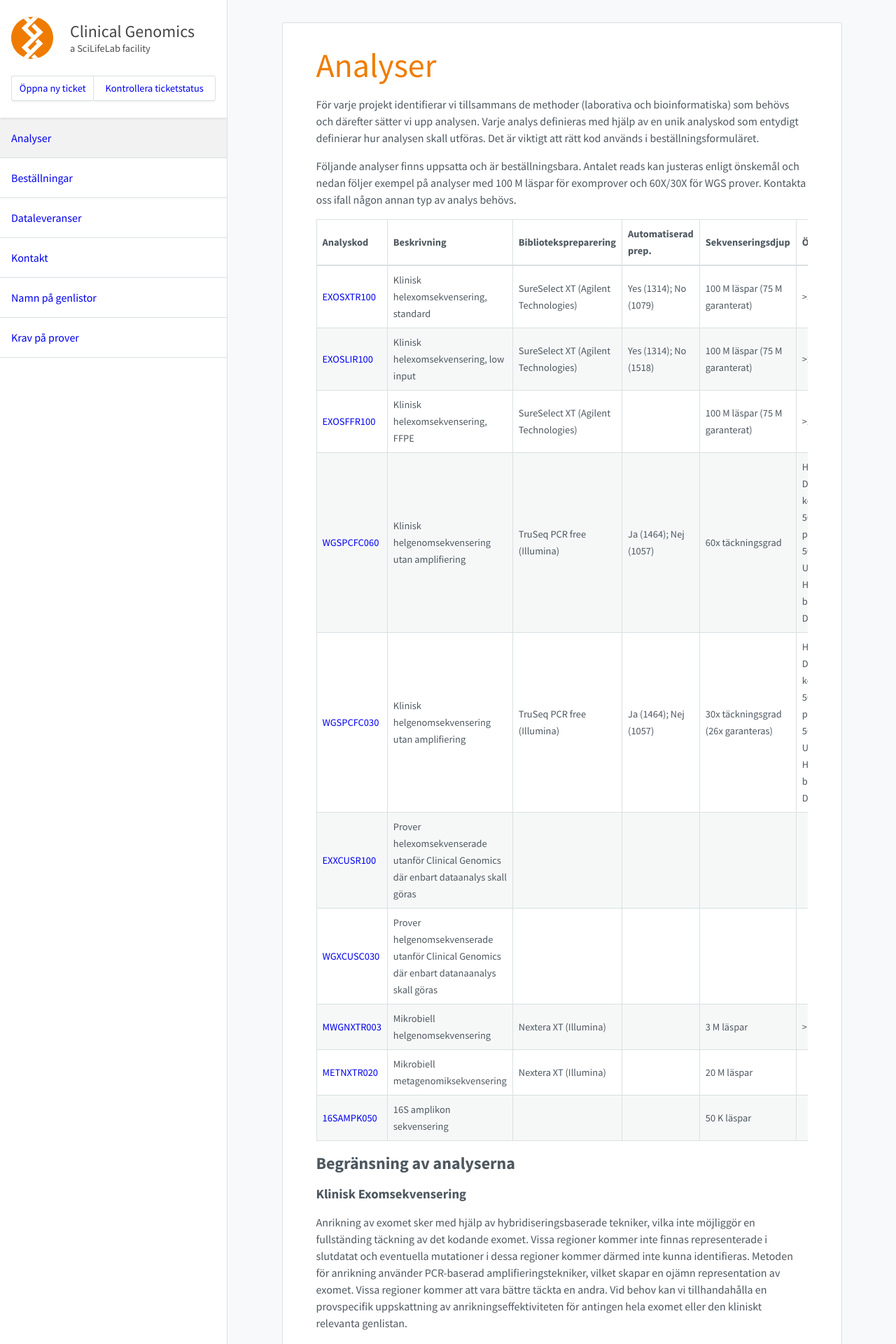
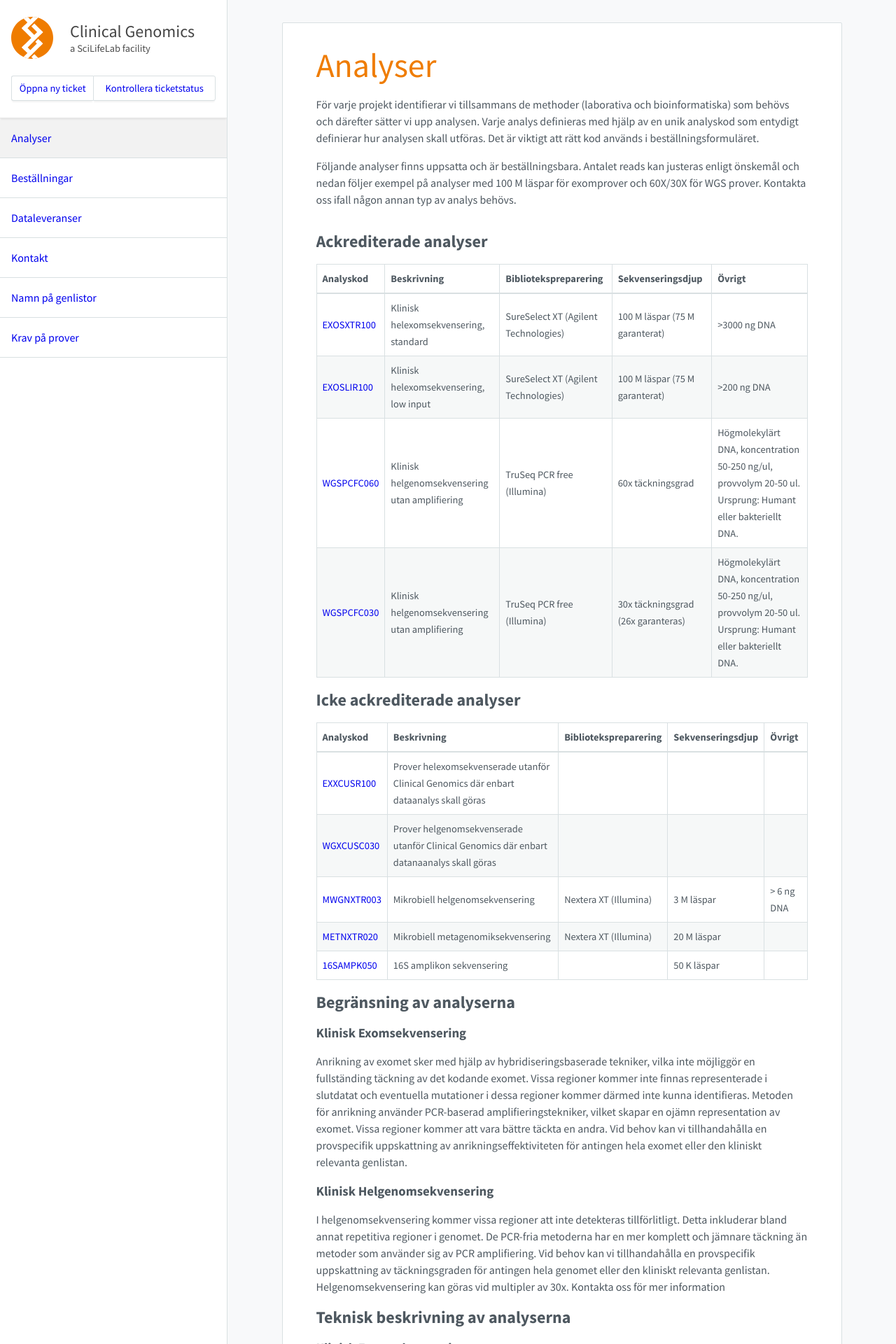
Before and after one commit to Clinical-Genomics/clinical-genomics.github.io, a Jekyll site: the page built from _topics/analyser.md, in a window 1280 px wide. Shown: the top 1920 px of the page at 70% size. Built offline with Jekyll 4.4.1, drawn with Linux system fonts in a browser that asks for light colours; nearby versions of some CDN libraries.

Commit message:
explicitly define analyses as accredited or not

```diff
--- a/_data/analyses.yaml
+++ b/_data/analyses.yaml
@@ -89,26 +89,31 @@
     Ursprung: Humant eller bakteriellt DNA.
 
 - code: EXXCUSR100
+  accredited: no
   description: >
     Prover helexomsekvenserade utanför Clinical Genomics där enbart dataanalys
     skall göras
 
 - code: WGXCUSC030
+  accredited: no
   description: >
     Prover helgenomsekvenserade utanför Clinical Genomics där enbart
     datanaanalys skall göras
 
 - code: MWGNXTR003
+  accredited: no
   description: Mikrobiell helgenomsekvensering
   library_prep: Nextera XT (Illumina)
   sequencing_depth: 3 M läspar
   misc: "> 6 ng DNA"
 
 - code: METNXTR020
+  accredited: no
   description: Mikrobiell metagenomiksekvensering
   library_prep: Nextera XT (Illumina)
   sequencing_depth: 20 M läspar
 
 - code: 16SAMPK050
+  accredited: no
   description: 16S amplikon sekvensering
   sequencing_depth: 50 K läspar
--- a/_topics/analyser.md
+++ b/_topics/analyser.md
@@ -10,35 +13,57 @@ För varje projekt identifierar vi tillsammans de methoder (laborativa och bioin
 Följande analyser finns uppsatta och är beställningsbara. Antalet reads kan justeras enligt önskemål och nedan följer exempel på analyser med 100 M läspar för exomprover och 60X/30X för WGS prover. Kontakta oss ifall någon annan typ av analys behövs.
 
 <div class="container">
-<table>
-	<thead>
-		<tr>
-			<th>Analyskod</th>
-			<th>Beskrivning</th>
-			<th>Bibliotekspreparering</th>
-			<th>Automatiserad prep.</th>
-			<th>Sekvenseringsdjup</th>
-			<th>Övrigt</th>
-		</tr>
-	</thead>
+{% for analysis_group in page.analysis_groups %}
+	<h2>
+	{% if analysis_group == 'accredited' %}
+		Ackrediterade analyser
+	{% else %}
+		Icke ackrediterade analyser
+	{% endif %}
+	</h2>
 
-	<tbody>
-		{% for analysis in site.data.analyses %}
+	<table>
+		<thead>
 			<tr>
-				<td>
-					<a href="/analyser/{{ analysis.code | downcase }}">
-						{{ analysis.code }}
-					</a>
-				</td>
-				<td>{{ analysis.description }}</td>
-				<td>{{ analysis.library_prep }}</td>
-				<td>{{ analysis.automated_libprep }}</td>
-				<td>{{ analysis.sequencing_depth }}</td>
-				<td>{{ analysis.misc }}</td>
+				<th>Analyskod</th>
+				<th>Beskrivning</th>
+				<th>Bibliotekspreparering</th>
+				<th>Sekvenseringsdjup</th>
+				<th>Övrigt</th>
 			</tr>
-		{% endfor %}
-	</tbody>
-</table>
+		</thead>
+
+		<tbody>
+			{% for analysis in site.data.analyses %}
+				{% if analysis_group == 'accredited' and analysis.accredited == true %}
+					<tr>
+						<td>
+							<a href="/analyser/{{ analysis.code | downcase }}">
+								{{ analysis.code }}
+							</a>
+						</td>
+						<td>{{ analysis.description }}</td>
+						<td>{{ analysis.library_prep }}</td>
+						<td>{{ analysis.sequencing_depth }}</td>
+						<td>{{ analysis.misc }}</td>
+					</tr>
+				{% elsif analysis_group == 'not_accredited' and analysis.accredited == false %}
+					<tr>
+						<td>
+							<a href="/analyser/{{ analysis.code | downcase }}">
+								{{ analysis.code }}
+							</a>
+						</td>
+						<td>{{ analysis.description }}</td>
+						<td>{{ analysis.library_prep }}</td>
+						<td>{{ analysis.sequencing_depth }}</td>
+						<td>{{ analysis.misc }}</td>
+					</tr>
+				{% endif %}
+			{% endfor %}
+		</tbody>
+	</table>
+{% endfor %}
 </div>
 
 ## Begränsning av analyserna
```
Also changed, not shown: other parts of _topics/analyser.md (+3 -0 lines).
